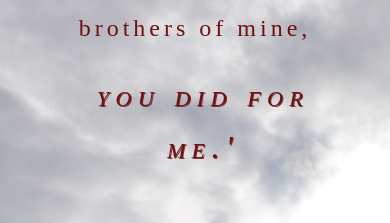
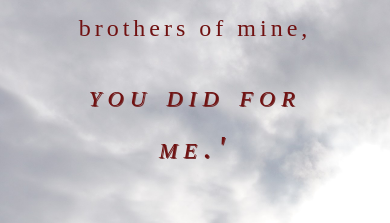
Before and after one commit to KenisaRenee/Matthew-25-40, a plain HTML site: page index.html in a window 390 px wide. Shown: the part 376-599 px from the top of the page. Drawn offline with Linux system fonts and the light colour scheme; a web font is replaced by a local one.

Commit message:
Update styles.css

```diff
--- a/styles.css
+++ b/styles.css
@@ -65,7 +65,7 @@ h2 {
     }
     h2{
         font-size: 2rem;
-        margin: 1rem 3rem 0 4rem;
+        margin: 1rem 3rem 0 3rem;
         text-shadow: 1px 1px rgb(119, 52, 52);
     }
 }
```
